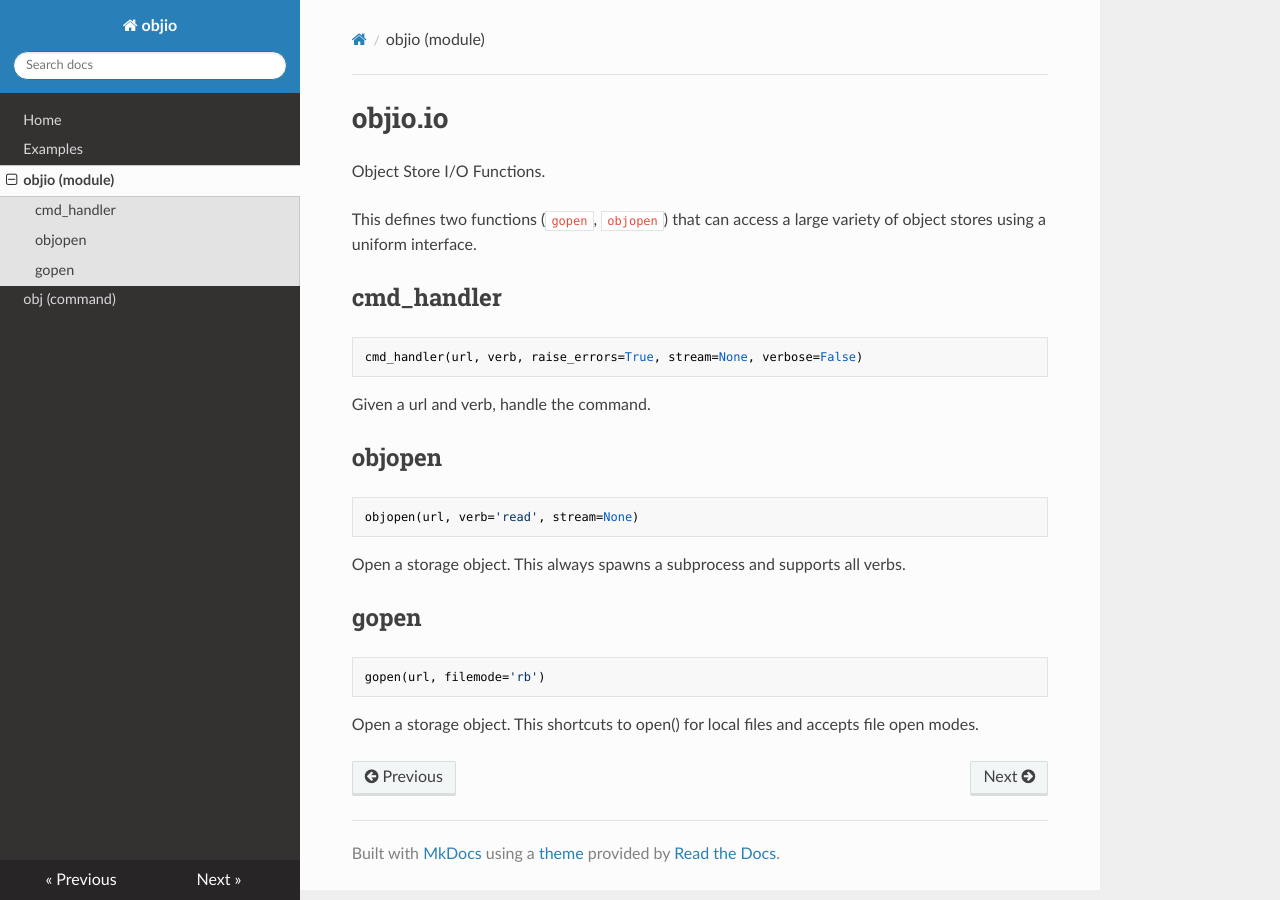
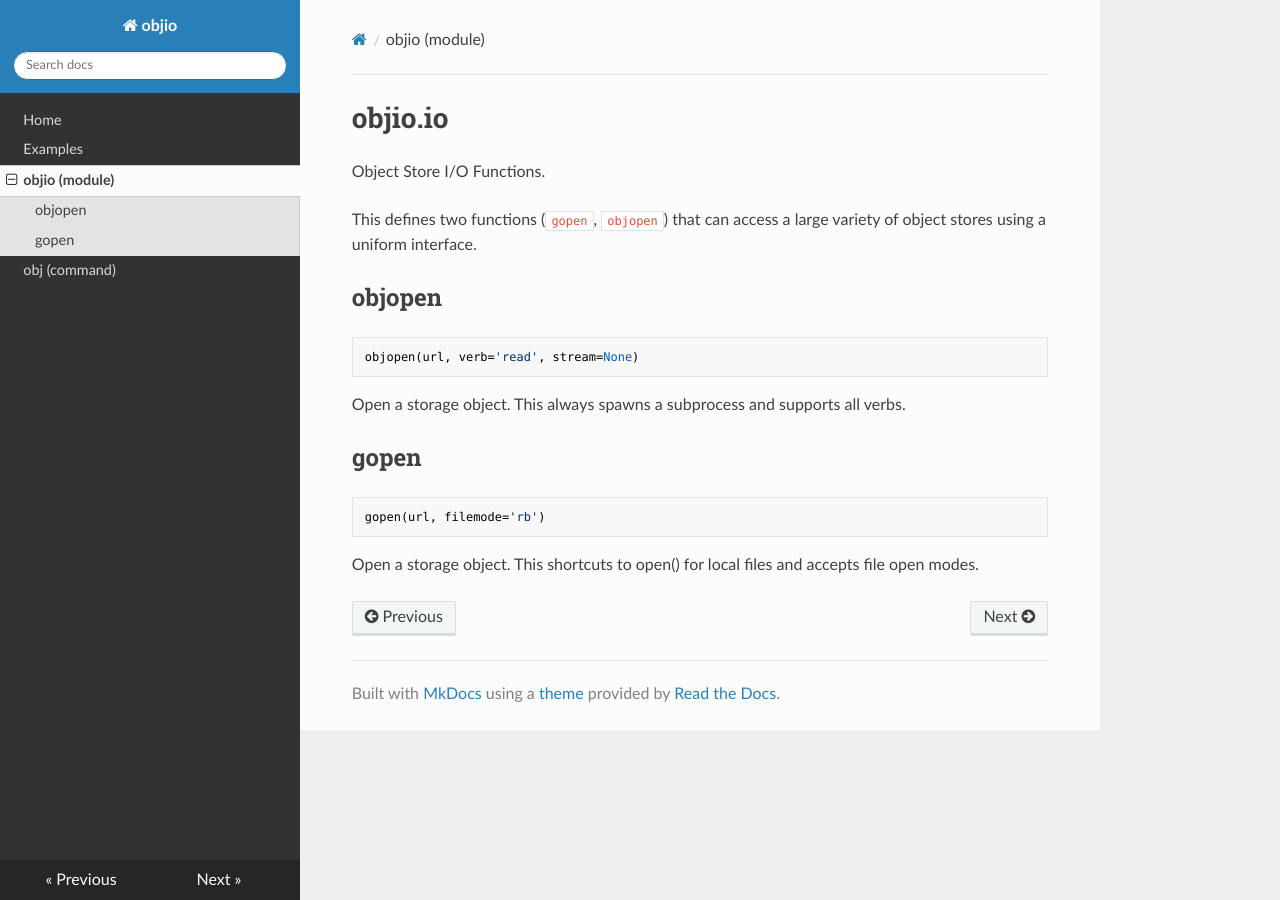
Before and after one commit to tmbdev/objectio, an MkDocs documentation site: the page built from docs/objio.md, in a window 1280 px wide. Built offline with MkDocs 1.6.1, drawn with Linux system fonts in a browser that asks for light colours; nearby versions of some CDN libraries.

Commit message:
fixed docstring

````diff
--- a/docs/objio.md
+++ b/docs/objio.md
@@ -4,11 +4,6 @@ Object Store I/O Functions.
 This defines two functions (`gopen`, `objopen`) that can access a
 large variety of object stores using a uniform interface.
 
-## cmd_handler
-```python
-cmd_handler(url, verb, raise_errors=True, stream=None, verbose=False)
-```
-Given a url and verb, handle the command.
 ## objopen
 ```python
 objopen(url, verb='read', stream=None)
````
